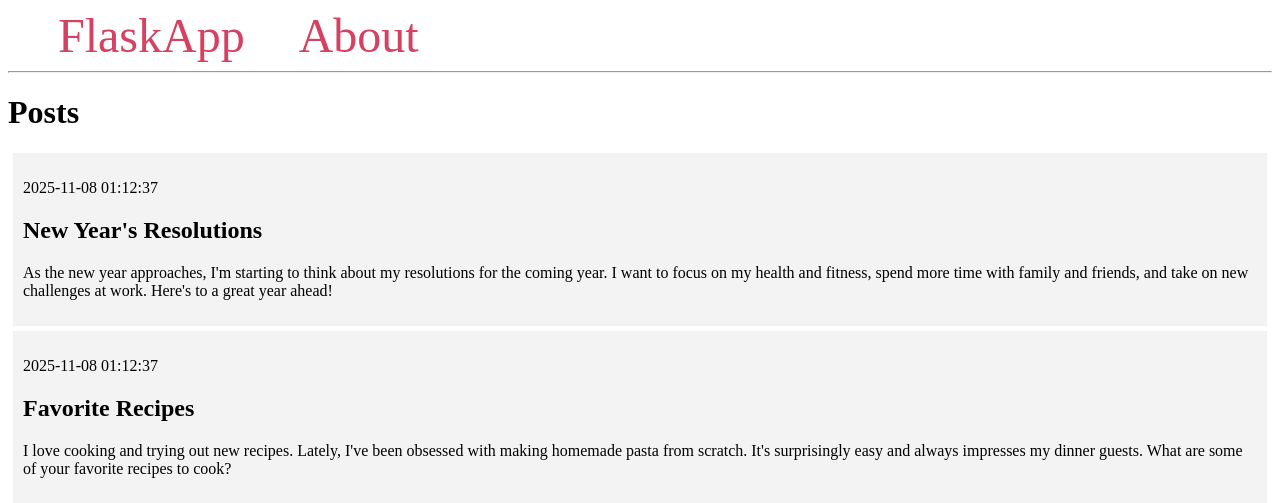
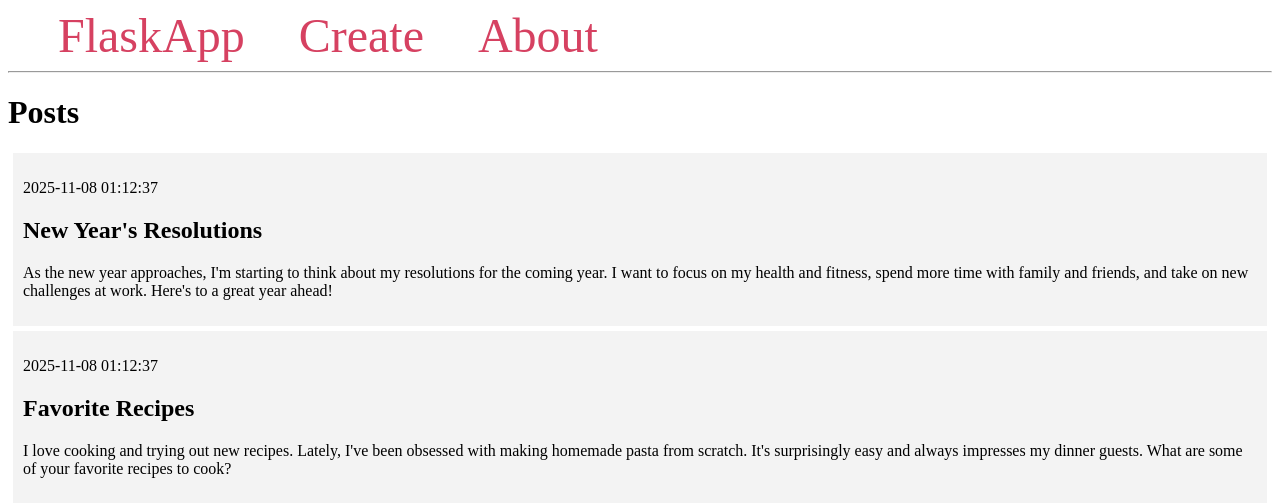
Before and after one commit to NoName2600/Flask-Blog-Tutorial, a Flask app: page / in a window 1280 px wide. Shown: the top 503 px of the page. Run offline with Flask 3, Linux system fonts and the light colour scheme; data comes from the database, SQL or seed files in the repository; both versions use the stored data as it was after the commit.

Commit message:
created the create section of the website, and changed base.html to do alert messages

```diff
--- a/app.py
+++ b/app.py
@@ -4,6 +4,7 @@ from flask import Flask, render_template, request, url_for, flash, redirect, abo
 # make a Flask application object called app
 app = Flask(__name__)
 app.config["DEBUG"] = True
+app.config['SECRET_KEY'] = "Your secret key"
 
 
 
@@ -37,6 +38,32 @@ def index():
 
 
 # route to create a post
+@app.route('/create/', methods = ('GET', 'POST'))
+
+def create():
+     #determine if the page is being requested with a POST or GET
+      if request.method == 'POST':
+           #get title and content that's submitted
+           title = request.form['title']
+           content = request.form['content']
+
+           #display error if no input
+           #else make connection and add content to database
+           if not title:
+                flash("Title is required")
+           elif not content:
+                flash("Content is required")
+           else:
+                conn = get_db_connection()
+
+                #insert Data to Database
+                conn.execute('INSERT INTO posts (title, content) VALUES (?, ?)', (title, content))
+                conn.commit()
+                conn.close()
+                return redirect(url_for('index'))
+
+
+      return render_template('create.html')
 
 
 app.run(port = 5008)
--- a/templates/base.html
+++ b/templates/base.html
@@ -28,10 +28,15 @@
 <body>
     <nav>
         <a href="{{ url_for('index') }}">FlaskApp</a>
+        <a href="{{ url_for('create') }}">Create</a>
         <a href="#">About</a>
     </nav>
     <hr>
     <div class="content">
+        {% for message in  get_flashed_messages() %}
+            <div class = "alert">{{ message }}</div>
+        {% endfor %}
+
         {% block content %} {% endblock %}
     </div>
 </body>
```
Also changed, not shown: database.db.
